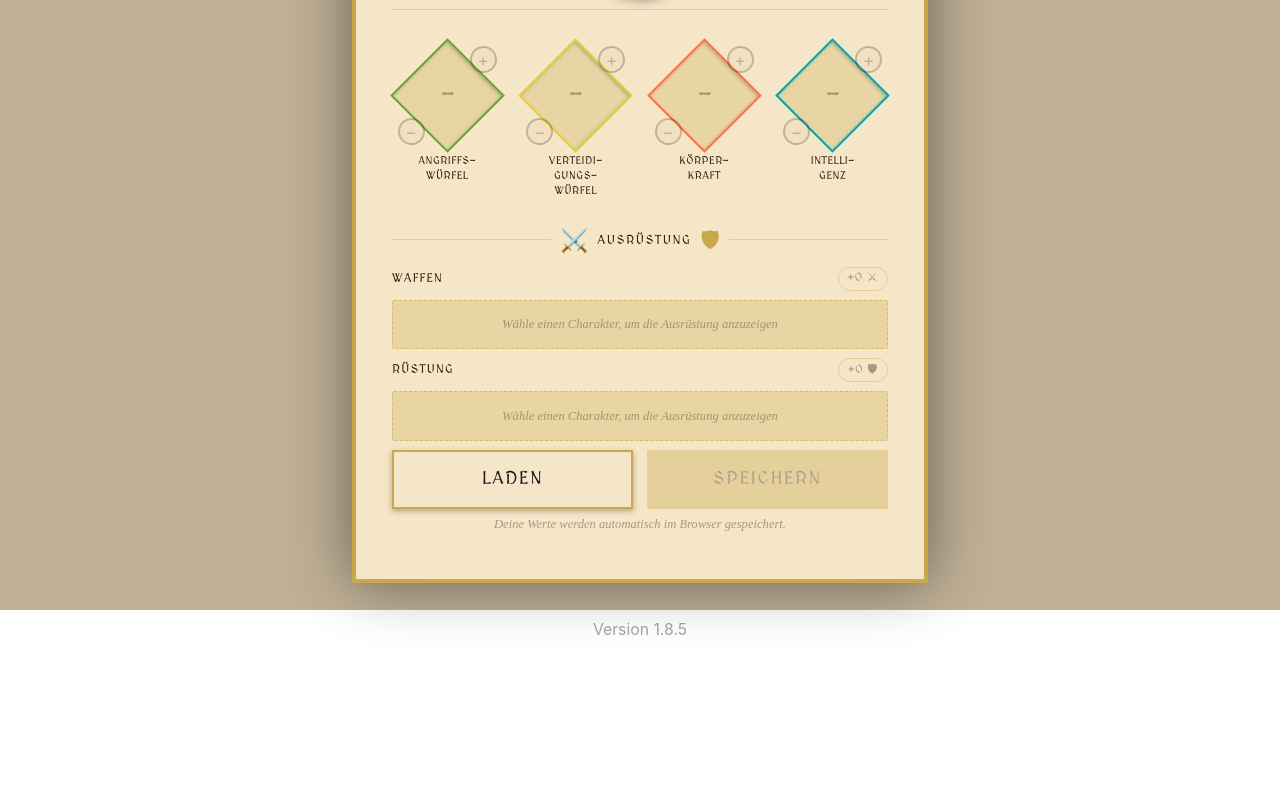
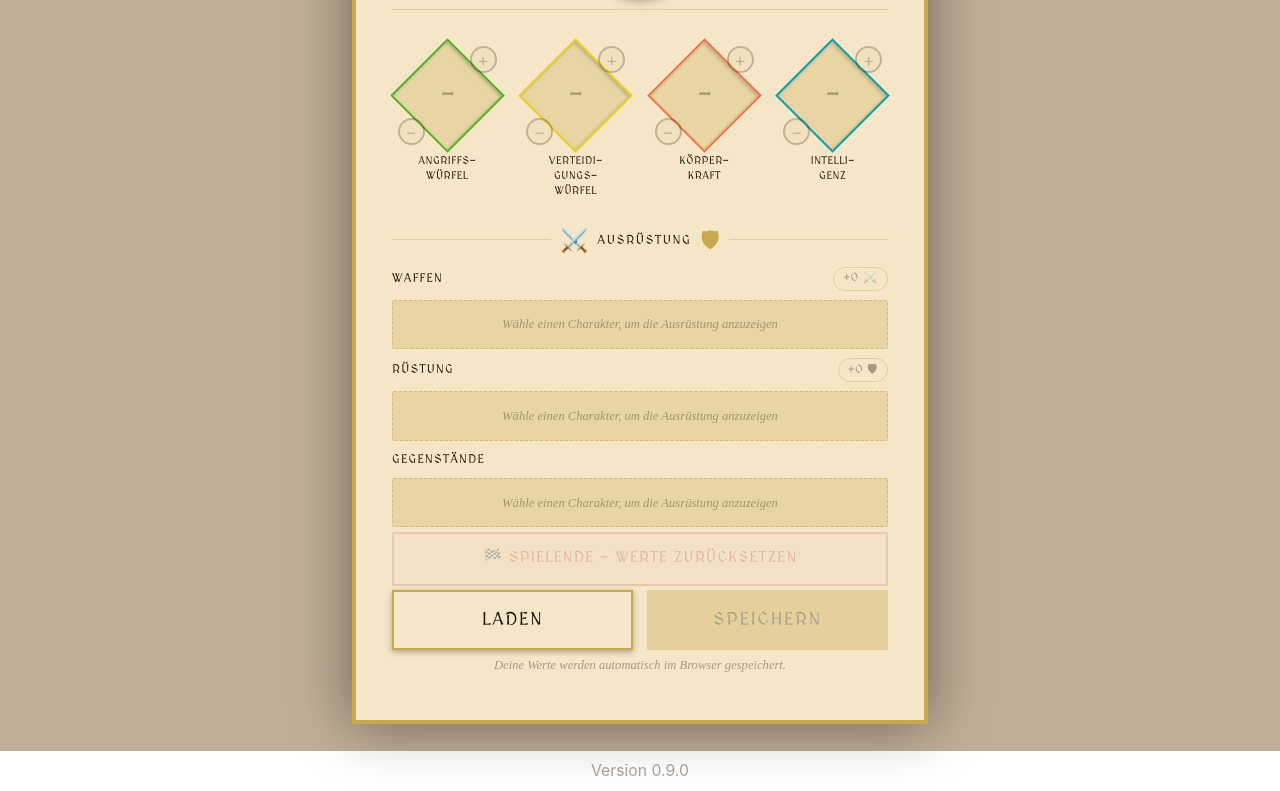
Before and after one commit to FL0R1AN84/hero-quest, a Vue app: page / in a window 1280 px wide. Shown: the part 434-1225 px from the top of the page. Before the commit the page ends 1084 px from the top, so only its background shows below. Built offline with nearby package versions, Linux system fonts and the light colour scheme; a web font is replaced by a local one.

Commit message:
feat: implement end game functionality and reset character stats

```diff
--- a/package.json
+++ b/package.json
@@ -1,6 +1,6 @@
 {
   "name": "hero-quest",
-  "version": "1.8.5",
+  "version": "0.9.0",
   "private": true,
   "type": "module",
   "scripts": {
--- a/src/components/SkillSheetEquipment.vue
+++ b/src/components/SkillSheetEquipment.vue
@@ -221,13 +221,13 @@ function useFireCharge(id: string) {
 // ── Attack / Defense potions ──────────────────────────────
 function useAttackPotion(id: string) {
   if (attackDice.value === null) return
-  attackDice.value = Math.min(6 - store.weaponBonus, attackDice.value + 1)
+  attackDice.value = Math.min(6 - store.weaponBonus, attackDice.value + 2)
   usePotionCharge(id)
 }
 
 function useDefensePotion(id: string) {
   if (defenseDice.value === null) return
-  defenseDice.value = Math.min(6 - store.armorBonus, defenseDice.value + 1)
+  defenseDice.value = Math.min(6 - store.armorBonus, defenseDice.value + 2)
   usePotionCharge(id)
 }
 
@@ -263,9 +263,9 @@ function applyHeal(id: string) {
 function getItemBonusLabel(item: SpecialItemOption): string | null {
   switch (item.kind) {
     case 'attack-potion':
-      return '+1 ⚔️'
+      return '+2 ⚔️'
     case 'defense-potion':
-      return '+1 🛡'
+      return '+2 🛡'
     case 'heal-fixed':
       return '+4 ❤️'
     case 'heal-potion':
@@ -323,7 +323,7 @@ const headerHealPotions = computed(() =>
     <div class="equip-block-header">
       <span class="equip-block-label">Waffen</span>
       <span :class="store.weaponBonus > 0 ? 'equip-badge--attack-active' : 'equip-badge--inactive'" class="equip-badge"
-        >+{{ store.weaponBonus }} ⚔</span
+        >+{{ store.weaponBonus }} ⚔️</span
       >
     </div>
     <div class="equip-list">
@@ -389,7 +389,7 @@ const headerHealPotions = computed(() =>
   </div>
 
   <!-- Gegenstände -->
-  <div v-if="character && visibleSpecialItems.length > 0" class="equip-block">
+  <div class="equip-block">
     <div class="equip-block-header">
       <span class="equip-block-label">Gegenstände</span>
       <div class="equip-badges-row">
@@ -408,7 +408,10 @@ const headerHealPotions = computed(() =>
       </div>
     </div>
     <div class="equip-list">
-      <template v-for="item in visibleSpecialItems" :key="item.id">
+      <div v-if="!character" class="equip-item equip-item--placeholder">
+        <span class="equip-item-placeholder">Wähle einen Charakter, um die Ausrüstung anzuzeigen</span>
+      </div>
+      <template v-for="item in visibleSpecialItems" v-else :key="item.id">
         <!-- ① PASSIVE (e.g. Amulett der Weisheit) -->
         <div
           v-if="item.passive"
--- a/src/components/SkillSheetStats.vue
+++ b/src/components/SkillSheetStats.vue
@@ -2,6 +2,7 @@
 import { computed, ref } from 'vue'
 import { storeToRefs } from 'pinia'
 import { useSkillSheetStore } from '@/stores/skillSheet'
+import { defaultStats } from '@/data/skillSheetData'
 
 const store = useSkillSheetStore()
 const { character, attackDice, defenseDice, bodyStrength, intelligence } = storeToRefs(store)
@@ -49,10 +50,11 @@ function changeIntelligence(delta: number) {
 
 // Revive
 const revivePoints = ref(1)
+const maxRevivePoints = computed(() => defaultStats[character.value]?.bodyStrength ?? 1)
 
 function revive() {
   if (bodyStrength.value === null) return
-  bodyStrength.value = Math.max(1, revivePoints.value)
+  bodyStrength.value = Math.min(maxRevivePoints.value, Math.max(1, revivePoints.value))
   revivePoints.value = 1
 }
 </script>
@@ -70,7 +72,7 @@ function revive() {
             −
           </button>
           <span class="revive-value">{{ revivePoints }}</span>
-          <button class="revive-adj" @click="revivePoints++">+</button>
+          <button :disabled="revivePoints >= maxRevivePoints" class="revive-adj" @click="revivePoints < maxRevivePoints && revivePoints++">+</button>
         </div>
         <button class="revive-btn" @click="revive">⚗️ Wiederbeleben</button>
       </div>
--- a/src/data/skillSheetData.ts
+++ b/src/data/skillSheetData.ts
@@ -130,15 +130,15 @@ export const specialItemOptions: SpecialItemOption[] = [
     id: 'staerketrank',
     label: 'Stärketrank',
     symbol: '💪',
-    ability: '+1 Angriffswürfel (max. 6)',
+    ability: '+2 Angriffswürfel (max. 6)',
     allowedCharacters: null,
     kind: 'attack-potion',
   },
   {
     id: 'verteidigungstrank',
-    label: 'Verteidigungstrank',
+    label: 'Immuntrank',
     symbol: '🛡️',
-    ability: '+1 Verteidigungswürfel (max. 6)',
+    ability: '+2 Verteidigungswürfel (max. 6)',
     allowedCharacters: null,
     kind: 'defense-potion',
   },
--- a/src/stores/skillSheet.ts
+++ b/src/stores/skillSheet.ts
@@ -1,6 +1,6 @@
 import { ref, computed } from 'vue'
 import { defineStore } from 'pinia'
-import { weaponOptions, armorOptions, specialItemOptions } from '@/data/skillSheetData'
+import { weaponOptions, armorOptions, specialItemOptions, defaultStats } from '@/data/skillSheetData'
 
 export const useSkillSheetStore = defineStore(
   'skillSheet',
@@ -55,6 +55,15 @@ export const useSkillSheetStore = defineStore(
       itemQuantities.value = {}
     }
 
+    function resetStats() {
+      const stats = defaultStats[character.value]
+      if (!stats) return
+      attackDice.value = stats.attackDice
+      defenseDice.value = stats.defenseDice
+      bodyStrength.value = stats.bodyStrength
+      intelligence.value = stats.intelligence
+    }
+
     return {
       name,
       character,
@@ -72,6 +81,7 @@ export const useSkillSheetStore = defineStore(
       armorBonus,
       intelligenceBonus,
       reset,
+      resetStats,
     }
   },
   { persist: true },
--- a/src/views/SkillSheet.vue
+++ b/src/views/SkillSheet.vue
@@ -20,6 +20,8 @@ function saveToFile() {
     equippedArmor: [...store.equippedArmor],
     equippedSpecialItems: [...store.equippedSpecialItems],
     usedSpecialItems: [...store.usedSpecialItems],
+    itemChargesUsed: { ...store.itemChargesUsed },
+    itemQuantities: { ...store.itemQuantities },
   }
   const json = JSON.stringify(data, null, 2)
   const blob = new Blob([json], { type: 'application/json' })
@@ -29,6 +31,13 @@ function saveToFile() {
   a.download = `${store.name || 'Held'}_${store.character}.json`
   a.click()
   URL.revokeObjectURL(url)
+}
+
+function endGame() {
+  if (!store.character) return
+  if (confirm('Spielende – alle Werte auf den Startwert zurücksetzen? Ausrüstung und Gegenstände bleiben erhalten.')) {
+    store.resetStats()
+  }
 }
 
 function loadFromFile() {
@@ -52,6 +61,8 @@ function loadFromFile() {
         equippedArmor: data.equippedArmor ?? [],
         equippedSpecialItems: data.equippedSpecialItems ?? [],
         usedSpecialItems: data.usedSpecialItems ?? [],
+        itemChargesUsed: data.itemChargesUsed ?? {},
+        itemQuantities: data.itemQuantities ?? {},
       })
     } catch {
       alert('Ungültige Datei – bitte eine gültige JSON-Skillsheet-Datei wählen.')
@@ -83,6 +94,12 @@ function loadFromFile() {
           <SkillSheetStats />
 
           <SkillSheetEquipment />
+
+          <div class="flex">
+            <button :disabled="!store.character" class="btn-end-game" type="button" @click="endGame">
+              🏁 Spielende – Werte zurücksetzen
+            </button>
+          </div>
 
           <div class="flex gap-3 pt-1">
             <button class="btn-load" type="button" @click="loadFromFile">Laden</button>
@@ -188,6 +205,39 @@ function loadFromFile() {
   transform: scale(0.97);
 }
 
+.btn-end-game {
+  flex: 1;
+  font-family: var(--font-fantasy), serif;
+  font-size: 0.85rem;
+  letter-spacing: 0.08em;
+  text-transform: uppercase;
+  border: 2px solid rgba(180, 60, 60, 0.5);
+  padding: 0.65rem 1rem;
+  cursor: pointer;
+  background-color: rgba(180, 60, 60, 0.08);
+  color: #c06060;
+  min-height: 3rem;
+  transition:
+    background-color 0.2s,
+    color 0.2s,
+    border-color 0.2s;
+}
+
+.btn-end-game:hover:not(:disabled) {
+  background-color: rgba(180, 60, 60, 0.18);
+  color: #e07070;
+  border-color: rgba(180, 60, 60, 0.8);
+}
+
+.btn-end-game:disabled {
+  opacity: 0.35;
+  cursor: not-allowed;
+}
+
+.btn-end-game:active {
+  transform: scale(0.97);
+}
+
 .hint {
   text-align: center;
   font-family: var(--font-body), serif;
```
Also changed, not shown: 1 other file (tests, documents, lock files or other folders).
